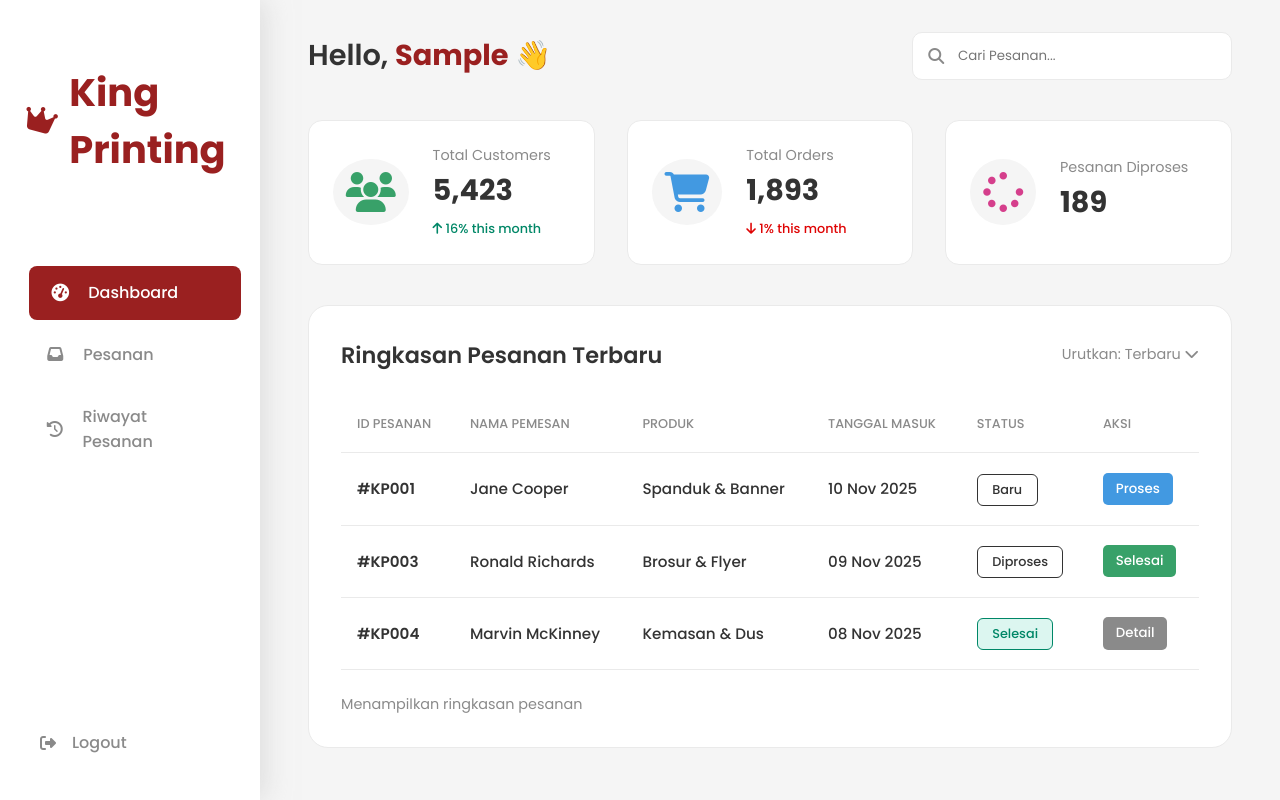
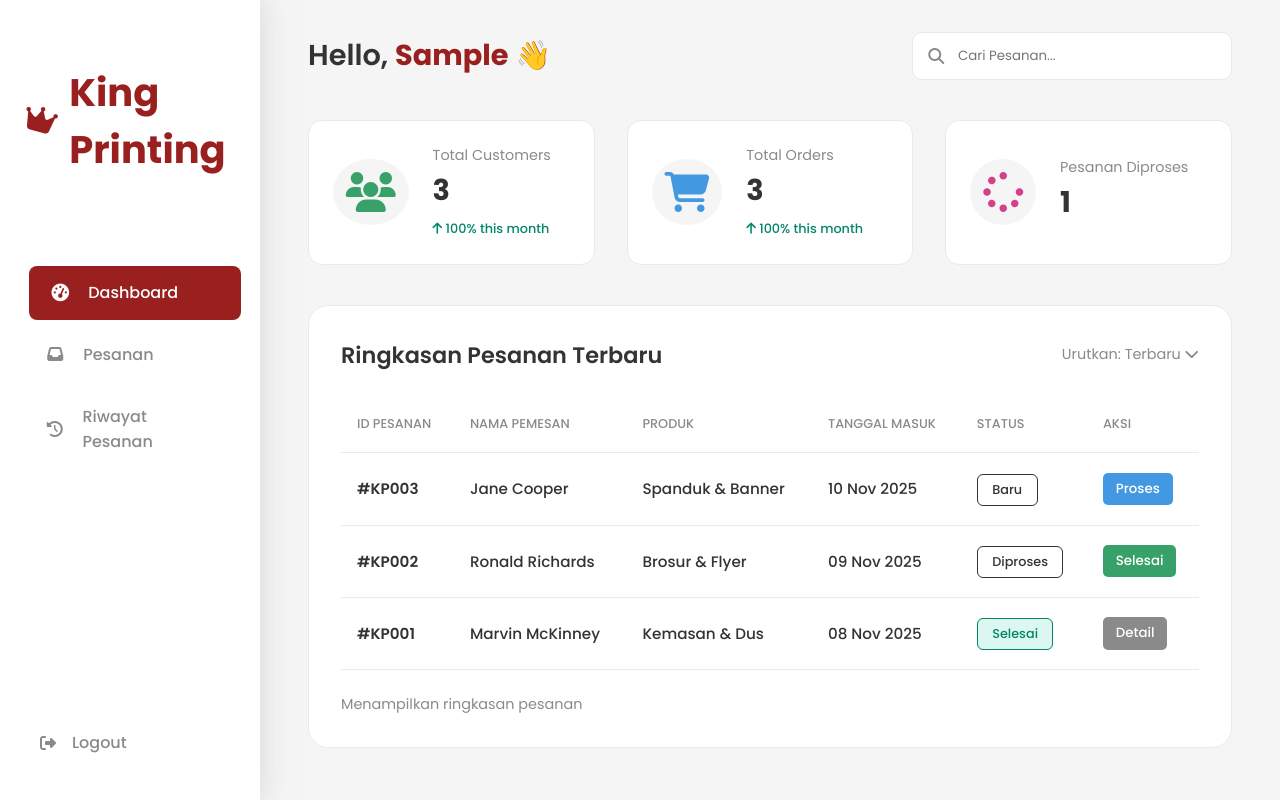
Before and after one commit to dms-satriavailable97/KingPrinting-Proyek_Web, a PHP site: page /dashboard.php in a window 1280 px wide. Run offline with PHP 8.4, Linux system fonts and the light colour scheme; the visitor is signed in with stand-in values (Sample User, id 1).

Commit message:
Baiki Sikit

```diff
--- a/dashboard.php
+++ b/dashboard.php
@@ -56,23 +56,23 @@ if (!isset($_SESSION['loggedin']) || $_SESSION['loggedin'] !== true) {
                     <div class="card-icon" style="color: #38a169;"><i class="fas fa-users"></i></div>
                     <div class="card-info">
                         <p>Total Customers</p>
-                        <h4>5,423</h4>
-                        <span><i class="fas fa-arrow-up"></i> 16% this month</span>
+                        <h4>3</h4>
+                        <span><i class="fas fa-arrow-up"></i> 100% this month</span>
                     </div>
                 </div>
                 <div class="card">
                     <div class="card-icon" style="color: #4299e1;"><i class="fas fa-shopping-cart"></i></div>
                     <div class="card-info">
                         <p>Total Orders</p>
-                        <h4>1,893</h4>
-                        <span class="down"><i class="fas fa-arrow-down"></i> 1% this month</span>
+                        <h4>3</h4>
+                        <span class="up"><i class="fas fa-arrow-up"></i> 100% this month</span>
                     </div>
                 </div>
                  <div class="card">
                     <div class="card-icon" style="color: #d53f8c;"><i class="fas fa-spinner"></i></div>
                     <div class="card-info">
                         <p>Pesanan Diproses</p>
-                        <h4>189</h4>
+                        <h4>1</h4>
                     </div>
                 </div>
             </section>
@@ -97,7 +97,7 @@ if (!isset($_SESSION['loggedin']) || $_SESSION['loggedin'] !== true) {
                     </thead>
                     <tbody>
                         <tr>
-                            <td>#KP001</td>
+                            <td>#KP003</td>
                             <td>Jane Cooper</td>
                             <td>Spanduk & Banner</td>
                             <td>10 Nov 2025</td>
@@ -105,7 +105,7 @@ if (!isset($_SESSION['loggedin']) || $_SESSION['loggedin'] !== true) {
                             <td><button class="action-btn process">Proses</button></td>
                         </tr>
                         <tr>
-                            <td>#KP003</td>
+                            <td>#KP002</td>
                             <td>Ronald Richards</td>
                             <td>Brosur & Flyer</td>
                             <td>09 Nov 2025</td>
@@ -113,7 +113,7 @@ if (!isset($_SESSION['loggedin']) || $_SESSION['loggedin'] !== true) {
                             <td><button class="action-btn complete">Selesai</button></td>
                         </tr>
                         <tr>
-                            <td>#KP004</td>
+                            <td>#KP001</td>
                             <td>Marvin McKinney</td>
                             <td>Kemasan & Dus</td>
                             <td>08 Nov 2025</td>
```
